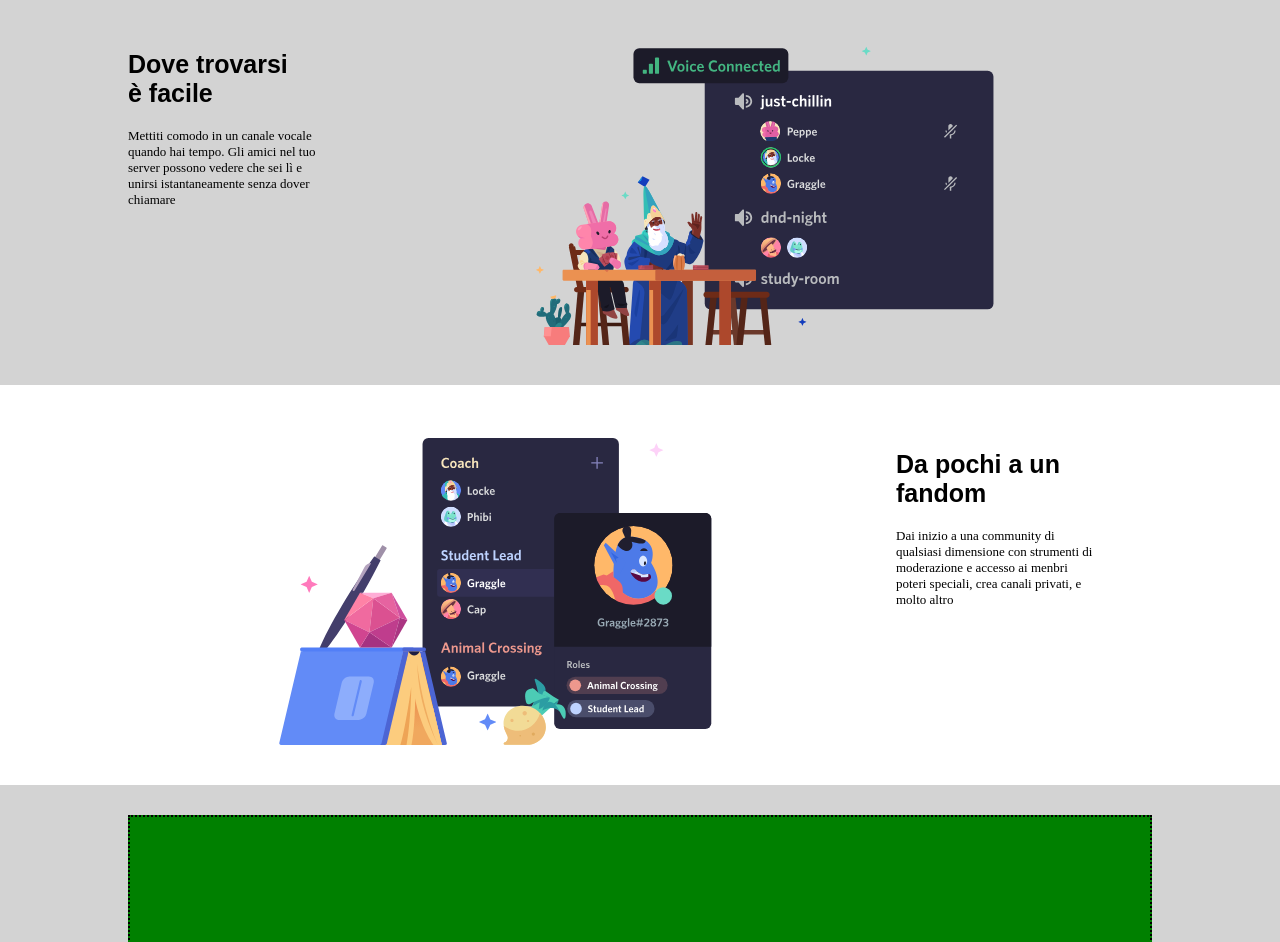
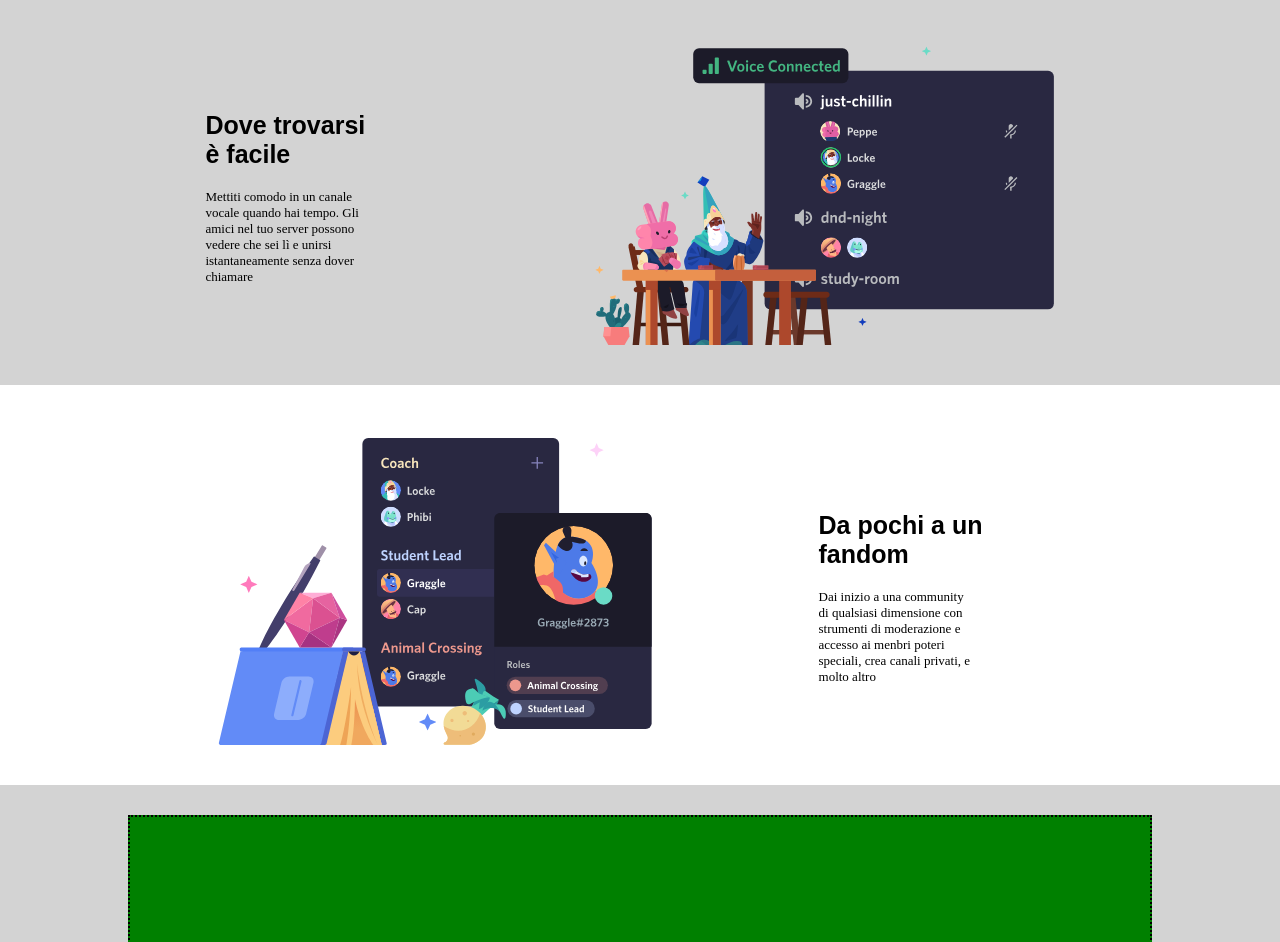
Before and after one commit to NotAlex575/htmlcss-discord, a plain HTML site: page index.html in a window 1280 px wide. Shown: the part 780-1722 px from the top of the page. Drawn offline with Linux system fonts and the light colour scheme.

Commit message:
UPDATE: Aggiornate dimensioni e distacco tra rettangoloDescription e rettangolo img (divisi in rettangoloImgDestra e rettangoloIngSinistra per dare loro un diverso margin direction)

```diff
--- a/css/style.css
+++ b/css/style.css
@@ -247,8 +247,12 @@ header{
 /*RETTANGOLI FOTO ALLA SINISTRA + DESCRIZIONE A DESTRA*/
 
 
-.rettangoloImg{
-    width: 60%;
+.rettangoloImgDestra{
+    margin-left: 120px;
+}
+
+.rettangoloImgSinistra{
+    margin-right: 120px;
 }
 
 .centraIMG{
@@ -258,6 +262,9 @@ header{
 
 .rettangoloDescription{
     width: 20%;
+    display: flex;
+    flex-direction: column;
+    justify-content: center;
 }
 
 .titolo-sezioni{
@@ -270,7 +277,7 @@ header{
 
 .descrizione-sezioni{
     font-size: 13px;
-    width: 80%;
+    width: 60%;
 }
 
 .miniRettangoloAqua{
--- a/index.html
+++ b/index.html
@@ -52,7 +52,7 @@
         <div>
             <div class="flex align-items-center">
                 <div class="width-100per height-400px flex justify-and-align-center">
-                    <div class="rettangoloImg height-80per"><img class="centraIMG" src="/img/item1.svg" alt=""></div>
+                    <div class="rettangoloImgSinistra height-80per"><img class="centraIMG" src="/img/item1.svg" alt=""></div>
                     <div class="rettangoloDescription height-80per">
                         <h2 class="titolo-sezioni">Un luogo a invito con tutto lo spazio necessario per parlare</h2>
                         <p class="descrizione-sezioni">I server Discord sono organizzati in canali tematici in cui puoi collaborare, condividere o semplicemente parlare della tua giornata senza intasare una chat di gruppo</p>
@@ -68,7 +68,7 @@
                         <h2 class="titolo-sezioni">Dove trovarsi è facile</h2>
                         <p class="descrizione-sezioni">Mettiti comodo in un canale vocale quando hai tempo. Gli amici nel tuo server possono vedere che sei lì e unirsi istantaneamente senza dover chiamare</p>
                     </div>
-                    <div class="rettangoloImg height-80per"><img class="centraIMG" src="/img/item2.svg" alt=""></div>
+                    <div class="rettangoloImgDestra height-80per"><img class="centraIMG" src="/img/item2.svg" alt=""></div>
                 </div>
             </div>
         </div>
@@ -76,7 +76,7 @@
         <div>
             <div class="flex align-items-center">
                 <div class="width-100per height-400px flex justify-and-align-center">
-                    <div class="rettangoloImg height-80per"><img class="centraIMG" src="/img/item3.svg" alt=""></div>
+                    <div class="rettangoloImgSinistra height-80per"><img class="centraIMG" src="/img/item3.svg" alt=""></div>
                     <div class="rettangoloDescription height-80per">
                         <h2 class="titolo-sezioni">Da pochi a un fandom</h2>
                         <p class="descrizione-sezioni">Dai inizio a una community di qualsiasi dimensione con strumenti di moderazione e accesso ai menbri poteri speciali, crea canali privati, e molto altro</p>
```
